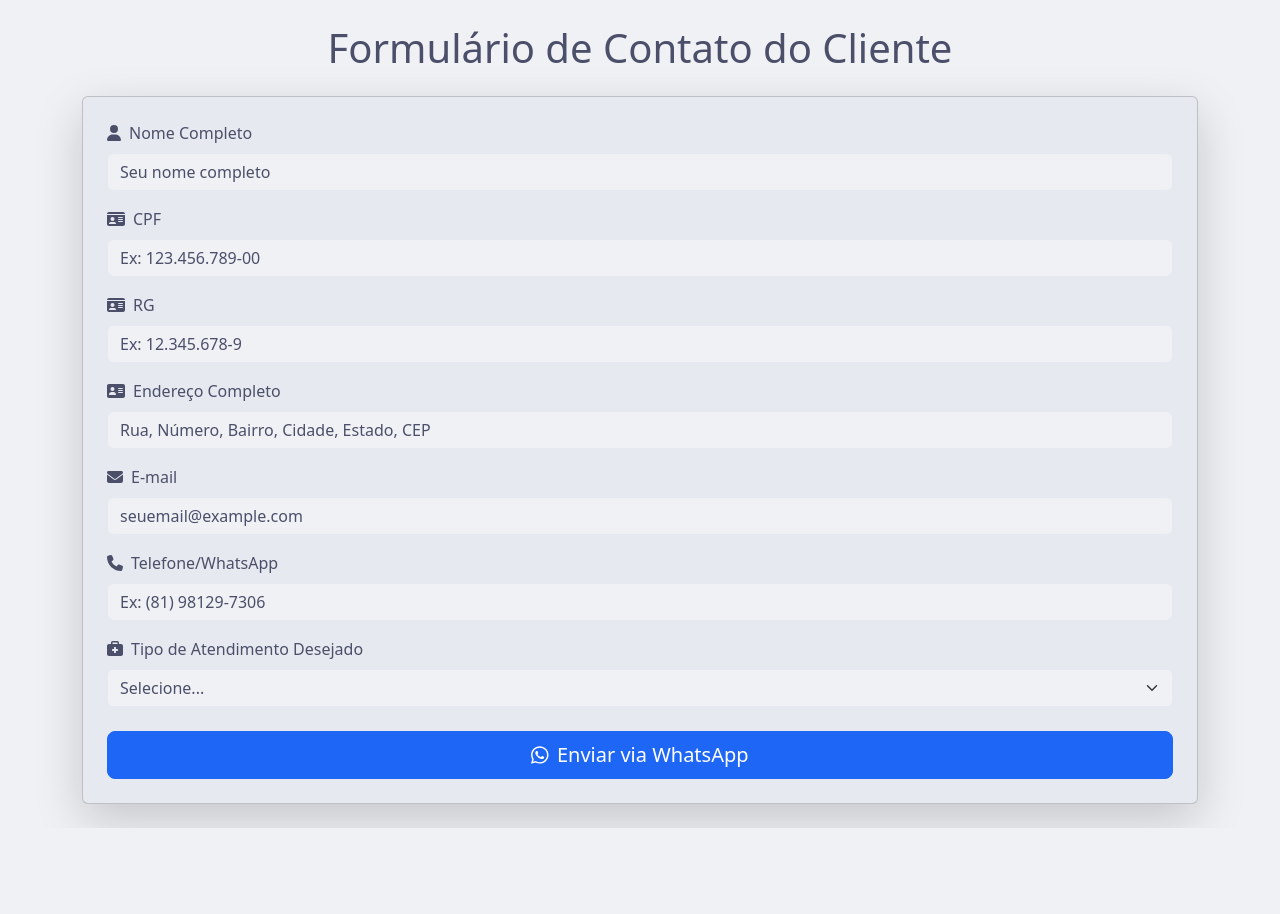
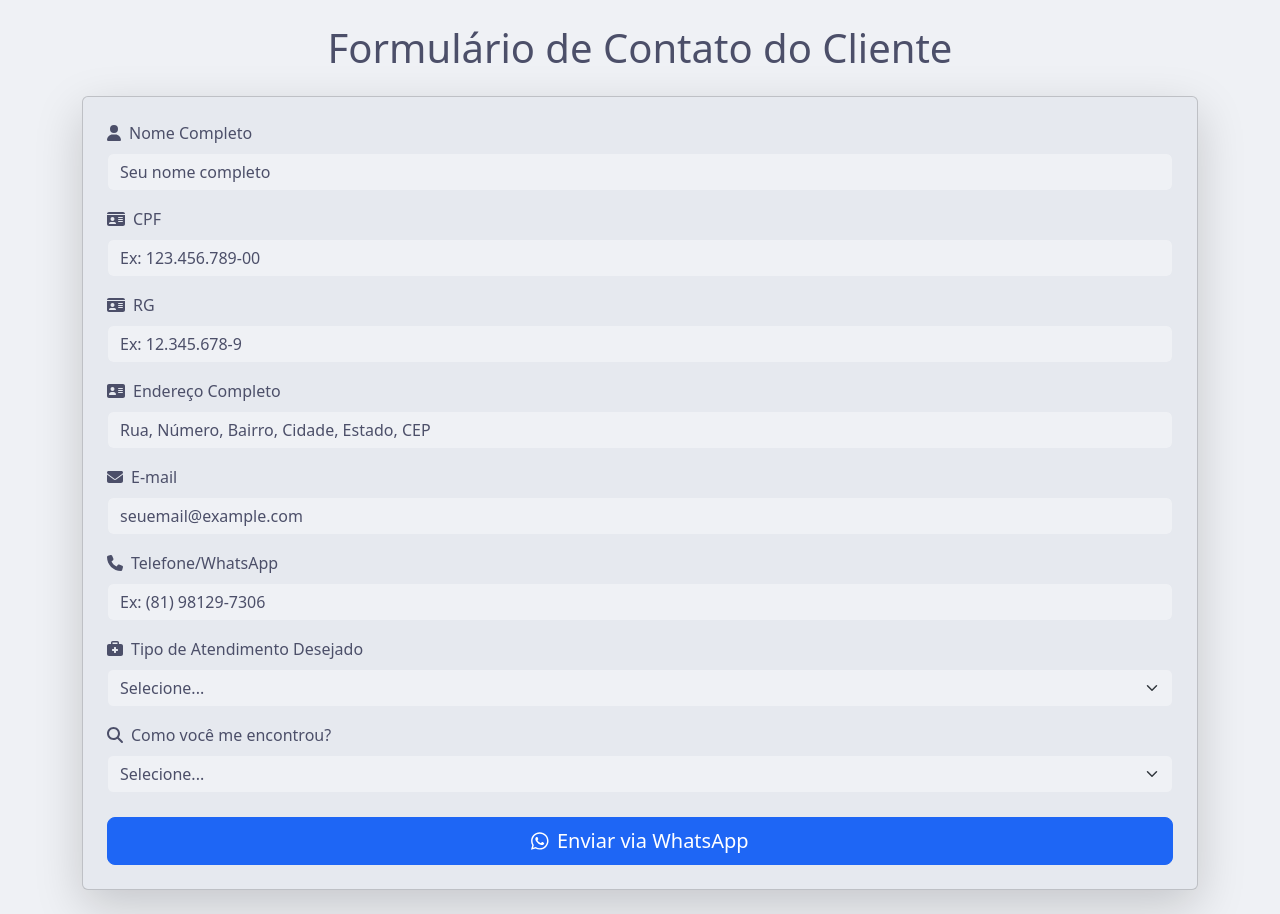
Before and after one commit to filipeaguiar/psicontratos, a React (Vite) app: page /psicontratos/client-contact in a window 1280 px wide. Before the commit the page ends 828 px from the top, so only its background shows below. Built offline with nearby package versions, Linux system fonts and the light colour scheme.

Commit message:
feat: Add 'How did you find us?' field to ClientForm

```diff
--- a/src/components/ClientForm.tsx
+++ b/src/components/ClientForm.tsx
@@ -1,6 +1,6 @@
 import React, { useState, useEffect } from 'react';
 import { FontAwesomeIcon } from '@fortawesome/react-fontawesome';
-import { faUser, faPhone, faEnvelope, faAddressCard, faIdCard, faBriefcaseMedical } from '@fortawesome/free-solid-svg-icons';
+import { faUser, faPhone, faEnvelope, faAddressCard, faIdCard, faBriefcaseMedical, faSearch } from '@fortawesome/free-solid-svg-icons';
 import { faWhatsapp } from '@fortawesome/free-brands-svg-icons';
 
 const ClientForm: React.FC = () => {
@@ -11,8 +11,10 @@ const ClientForm: React.FC = () => {
   const [clientEmail, setClientEmail] = useState('');
   const [clientPhone, setClientPhone] = useState('');
   const [serviceType, setServiceType] = useState('');
+  const [howFoundUs, setHowFoundUs] = useState('');
 
   const serviceTypeOptions = ['Psicoterapia individual', 'Aconselhamento psicológico', 'Orientação psicológica', 'Atendimento em grupo', 'Outro'];
+  const howFoundUsOptions = ['Indicação', 'Redes Sociais', 'Pesquisa Online', 'Site/Blog', 'Outro'];
 
   useEffect(() => {
     setClientFullName(localStorage.getItem('clientFullName') || '');
@@ -22,6 +24,7 @@ const ClientForm: React.FC = () => {
     setClientEmail(localStorage.getItem('clientEmail') || '');
     setClientPhone(localStorage.getItem('clientPhone') || '');
     setServiceType(localStorage.getItem('serviceType') || '');
+    setHowFoundUs(localStorage.getItem('howFoundUs') || '');
   }, []);
 
   useEffect(() => {
@@ -32,18 +35,12 @@ const ClientForm: React.FC = () => {
     localStorage.setItem('clientEmail', clientEmail);
     localStorage.setItem('clientPhone', clientPhone);
     localStorage.setItem('serviceType', serviceType);
-  }, [clientFullName, clientCPF, clientRG, clientAddress, clientEmail, clientPhone, serviceType]);
+    localStorage.setItem('howFoundUs', howFoundUs);
+  }, [clientFullName, clientCPF, clientRG, clientAddress, clientEmail, clientPhone, serviceType, howFoundUs]);
 
   const handleSubmit = (e: React.FormEvent) => {
     e.preventDefault();
-    const message = `Olá! Gostaria de entrar em contato.
-Nome Completo: ${clientFullName}
-CPF: ${clientCPF}
-RG: ${clientRG}
-Endereço: ${clientAddress}
-E-mail: ${clientEmail}
-Telefone/WhatsApp: ${clientPhone}
-Tipo de Atendimento Desejado: ${serviceType}`;
+    const message = `Olá! Gostaria de entrar em contato.\nNome Completo: ${clientFullName}\nCPF: ${clientCPF}\nRG: ${clientRG}\nEndereço: ${clientAddress}\nE-mail: ${clientEmail}\nTelefone/WhatsApp: ${clientPhone}\nTipo de Atendimento Desejado: ${serviceType}\nComo me encontrou: ${howFoundUs}`;
     const whatsappLink = `https://wa.me/5581981297306?text=${encodeURIComponent(message)}`;
     window.open(whatsappLink, '_blank');
   };
@@ -125,7 +122,7 @@ Tipo de Atendimento Desejado: ${serviceType}`;
               required
             />
           </div>
-          <div className="mb-4">
+          <div className="mb-3">
             <label htmlFor="serviceType" className="form-label"><FontAwesomeIcon icon={faBriefcaseMedical} className="me-2" />Tipo de Atendimento Desejado</label>
             <select
               className="form-select"
@@ -136,6 +133,21 @@ Tipo de Atendimento Desejado: ${serviceType}`;
             >
               <option value="">Selecione...</option>
               {serviceTypeOptions.map((option) => (
+                <option key={option} value={option}>{option}</option>
+              ))}
+            </select>
+          </div>
+          <div className="mb-4">
+            <label htmlFor="howFoundUs" className="form-label"><FontAwesomeIcon icon={faSearch} className="me-2" />Como você me encontrou?</label>
+            <select
+              className="form-select"
+              id="howFoundUs"
+              value={howFoundUs}
+              onChange={(e) => setHowFoundUs(e.target.value)}
+              required
+            >
+              <option value="">Selecione...</option>
+              {howFoundUsOptions.map((option) => (
                 <option key={option} value={option}>{option}</option>
               ))}
             </select>
```
